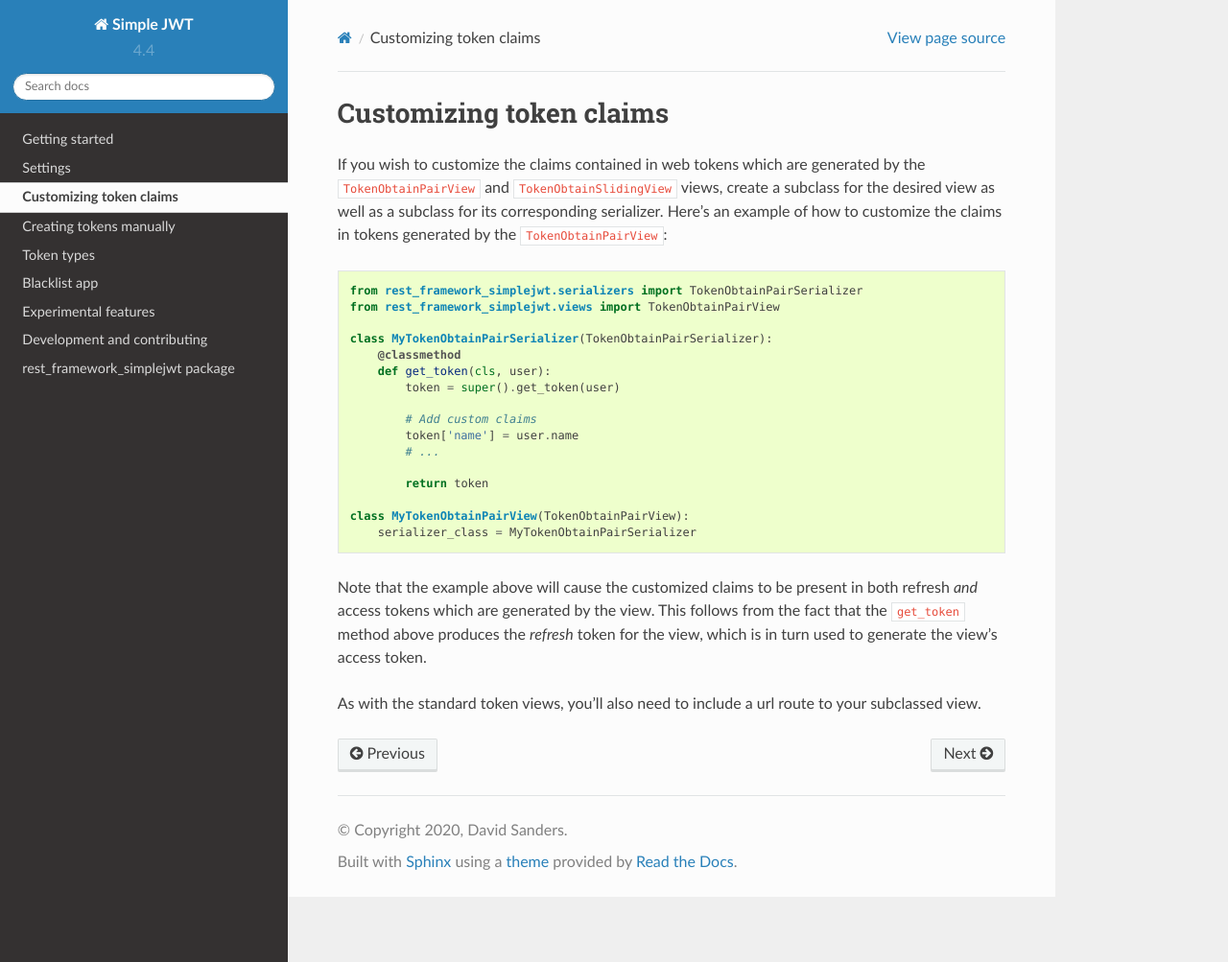
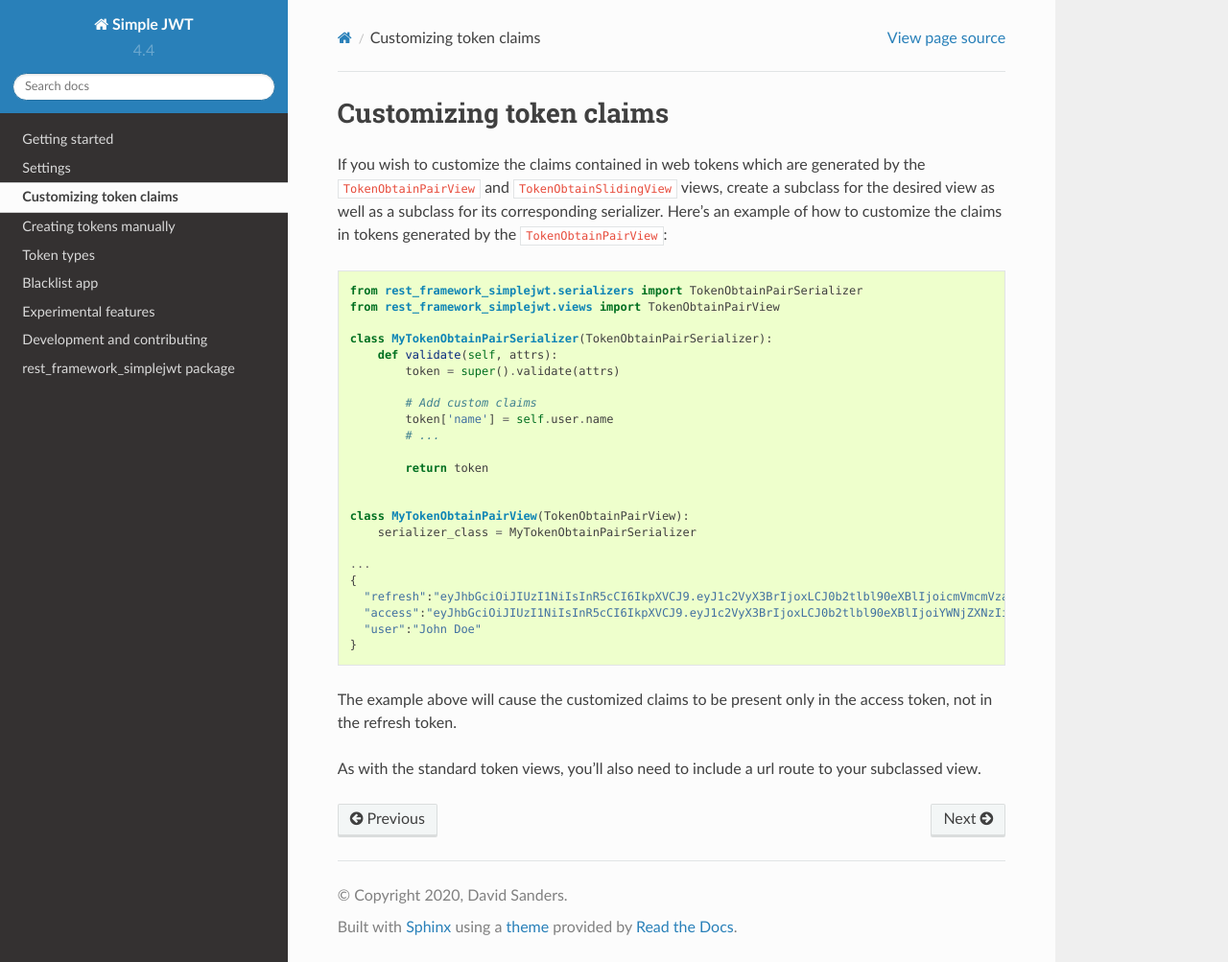
Before and after one commit to jazzband/djangorestframework-simplejwt, a Sphinx documentation site: the page built from docs/customizing_token_claims.rst, in a window 1280 px wide and 1003 px high. Shown: the whole window at 96% size. Built offline with Sphinx 7.4.7 and the Read the Docs theme 2.0.0, drawn with Linux system fonts in a browser that asks for light colours.

Commit message:
fix custom token claims example in the docs

```diff
--- a/docs/customizing_token_claims.rst
+++ b/docs/customizing_token_claims.rst
@@ -1,5 +1,3 @@
-.. _customizing_token_claims:
-
 Customizing token claims
 ========================
 
@@ -15,23 +13,28 @@ generated by the ``TokenObtainPairView``:
   from rest_framework_simplejwt.views import TokenObtainPairView
 
   class MyTokenObtainPairSerializer(TokenObtainPairSerializer):
-      @classmethod
-      def get_token(cls, user):
-          token = super().get_token(user)
+      def validate(self, attrs):
+          token = super().validate(attrs)
 
           # Add custom claims
-          token['name'] = user.name
+          token['name'] = self.user.name
           # ...
 
           return token
 
+
   class MyTokenObtainPairView(TokenObtainPairView):
       serializer_class = MyTokenObtainPairSerializer
 
-Note that the example above will cause the customized claims to be present in
-both refresh *and* access tokens which are generated by the view.  This follows
-from the fact that the ``get_token`` method above produces the *refresh* token
-for the view, which is in turn used to generate the view's access token.
+  ...
+  {
+    "refresh":"eyJhbGciOiJIUzI1NiIsInR5cCI6IkpXVCJ9.eyJ1c2VyX3BrIjoxLCJ0b2tlbl90eXBlIjoicmVmcmVzaCIsImNvbGRfc3R1ZmYiOiLimIMiLCJleHAiOjIzNDU2NywianRpIjoiZGUxMmY0ZTY3MDY4NDI3ODg5ZjE1YWMyNzcwZGEwNTEifQ.aEoAYkSJjoWH1boshQAaTkf8G3yn0kapko6HFRt7Rh4",
+    "access":"eyJhbGciOiJIUzI1NiIsInR5cCI6IkpXVCJ9.eyJ1c2VyX3BrIjoxLCJ0b2tlbl90eXBlIjoiYWNjZXNzIiwiY29sZF9zdHVmZiI6IuKYgyIsImV4cCI6MTIzNDU2LCJqdGkiOiJmZDJmOWQ1ZTFhN2M0MmU4OTQ5MzVlMzYyYmNhOGJjYSJ9.NHlztMGER7UADHZJlxNG0WSi22a2KaYSfd1S-AuT7lU",
+    "user":"John Doe"
+  }
+
+The example above will cause the customized claims to be present only in
+the access token, not in the refresh token.
 
 As with the standard token views, you'll also need to include a url route to
 your subclassed view.
```
